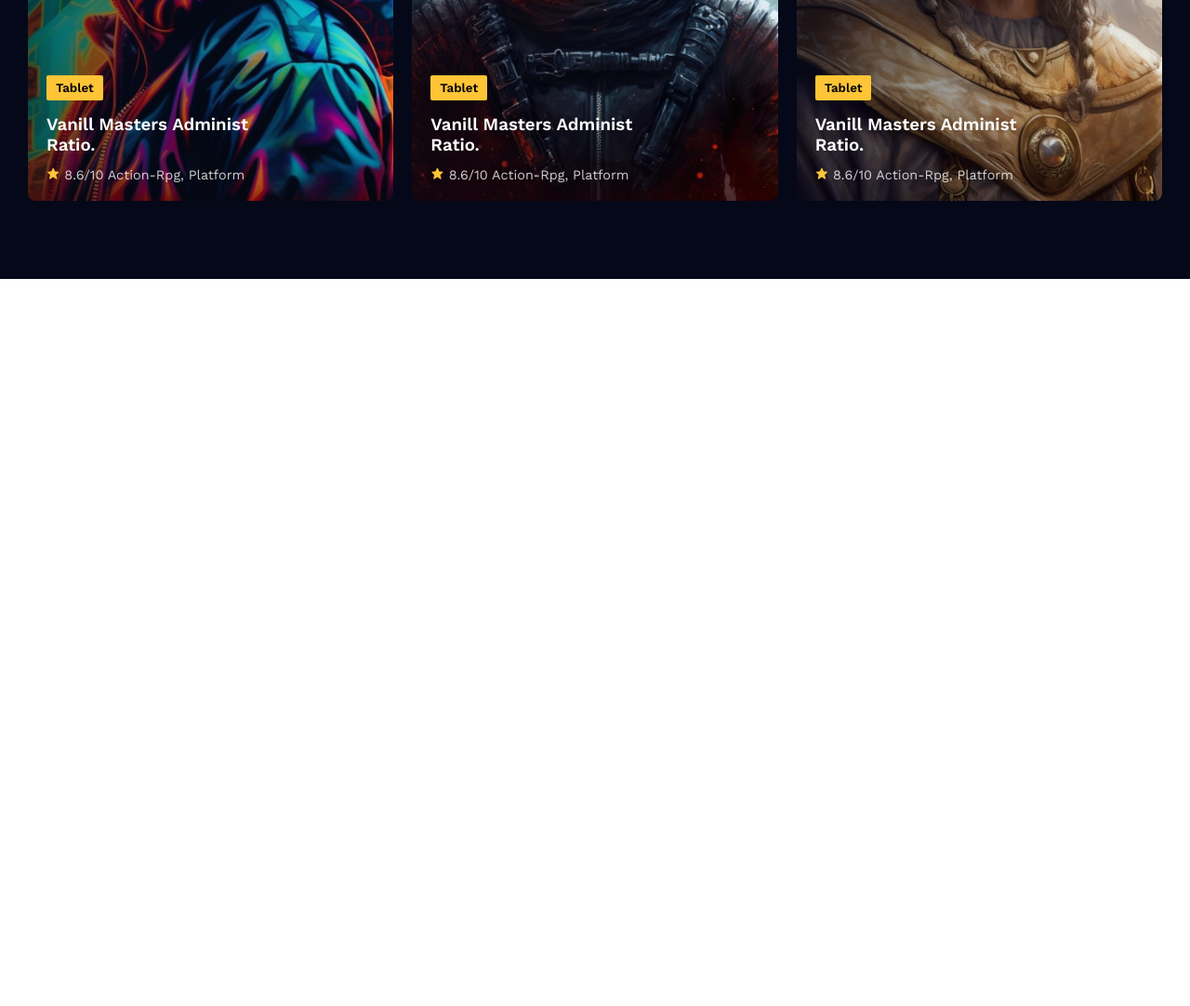
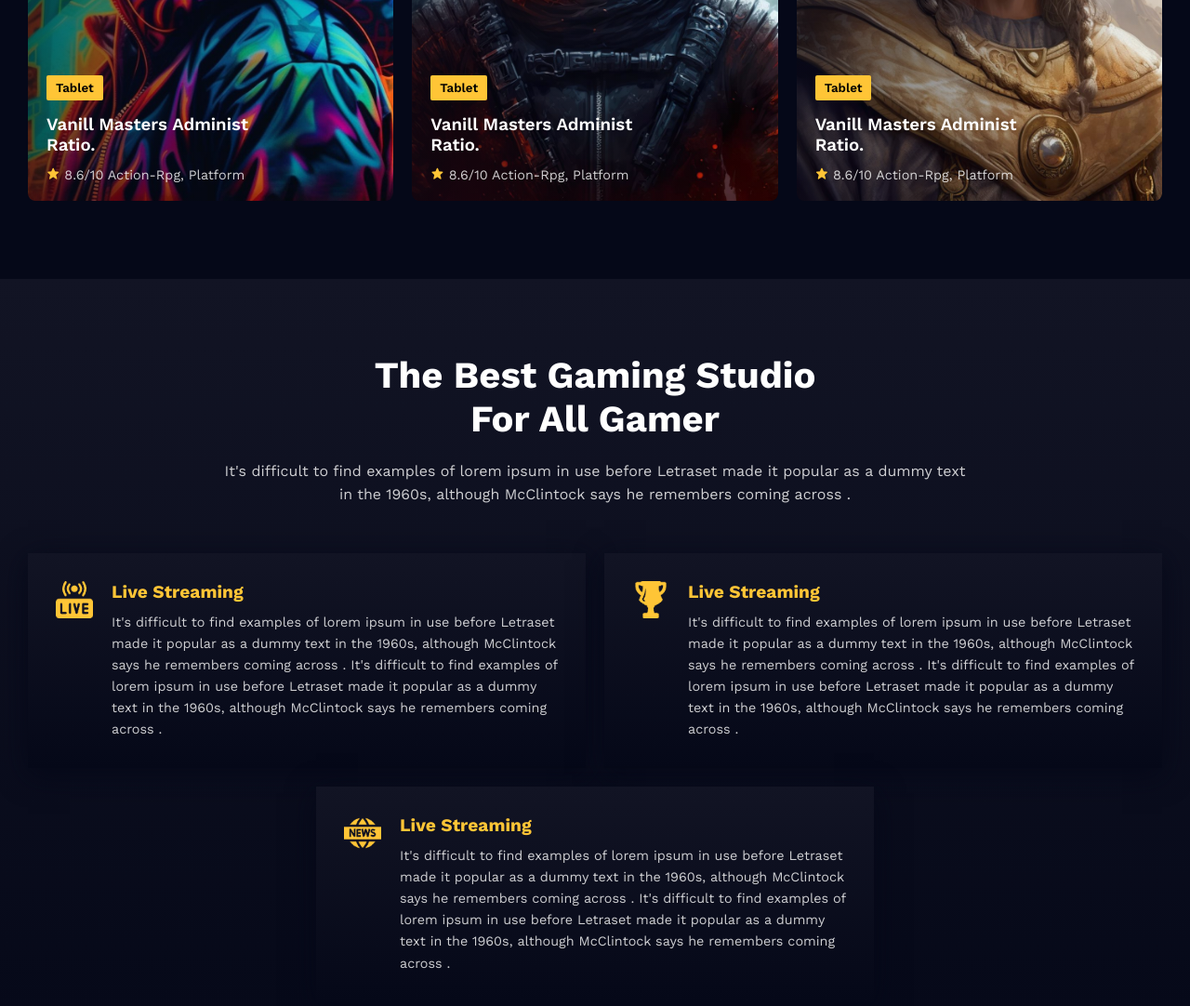
Before and after one commit to obidyhasan/Game-World, a plain HTML site: page index.html in a window 1280 px wide. Shown: the part 1441-2523 px from the top of the page at 93% size. Before the commit the page ends 1741 px from the top, so only its background shows below. Drawn offline with nearby package versions, Linux system fonts and the light colour scheme.

Commit message:
include Gaming Studio Section

```diff
--- a/index.html
+++ b/index.html
@@ -127,6 +127,53 @@
 
         </section>
 
+
+        <!-- Gaming Studio Section -->
+        <section class="gaming-studio-section">
+
+            <div class="gaming-studio-content">
+
+                <h2 class="title">The Best Gaming Studio For All Gamer</h2>
+                <p>It's difficult to find examples of lorem ipsum in use before Letraset made it popular as a dummy text in the 1960s, although McClintock says he remembers coming across .</p>
+
+                <div class="gaming-studio-container">
+
+                    <div class="studio-item studio-item-1">
+
+                        <img src="./assets/Group 55.png" alt="">
+                        <div class="item-content">
+                            <h5>Live Streaming</h5>
+                            <p>It's difficult to find examples of lorem ipsum in use before Letraset made it popular as a dummy text in the 1960s, although McClintock says he remembers coming across . It's difficult to find examples of lorem ipsum in use before Letraset made it popular as a dummy text in the 1960s, although McClintock says he remembers coming across .</p>
+                        </div>
+
+                    </div>
+
+                    <div class="studio-item studio-item-2">
+
+                        <img src="./assets/Group 60.png" alt="">
+                        <div class="item-content">
+                            <h5>Live Streaming</h5>
+                            <p>It's difficult to find examples of lorem ipsum in use before Letraset made it popular as a dummy text in the 1960s, although McClintock says he remembers coming across . It's difficult to find examples of lorem ipsum in use before Letraset made it popular as a dummy text in the 1960s, although McClintock says he remembers coming across .</p>
+                        </div>
+
+                    </div>
+
+                    <div class="studio-item studio-item-3">
+
+                        <img src="./assets/Group 61.png" alt="">
+                        <div class="item-content">
+                            <h5>Live Streaming</h5>
+                            <p>It's difficult to find examples of lorem ipsum in use before Letraset made it popular as a dummy text in the 1960s, although McClintock says he remembers coming across . It's difficult to find examples of lorem ipsum in use before Letraset made it popular as a dummy text in the 1960s, although McClintock says he remembers coming across .</p>
+                        </div>
+
+                    </div>
+
+                </div>
+
+            </div>
+
+        </section>
+
     </main>
 
 
--- a/style/style.css
+++ b/style/style.css
@@ -216,3 +216,61 @@ New released games Section -------------------------
 .item-bottom p i{
     color: var(--primary-color);
 }
+
+
+/*
+Gaming Studio Section ----------------------
+*/
+.gaming-studio-section{
+    background: linear-gradient(to bottom,rgb(18, 20, 36),rgb(5, 8, 24) 100%);
+}
+
+.gaming-studio-content{
+    max-width: 1400px;
+    margin: 0 auto;
+    padding: 80px 30px;
+}
+
+.gaming-studio-content h2{
+    max-width: 500px;
+    margin: 0 auto;
+}
+
+.gaming-studio-content > p{
+    max-width: 800px;
+    text-align: center;
+    margin: 20px auto 50px;
+}
+
+.gaming-studio-container{
+    display: grid;
+    gap: 20px;
+    grid-template-columns: repeat(4, 1fr);
+}
+
+.studio-item{
+    background: linear-gradient(to bottom,rgb(18, 20, 36),rgb(5, 8, 24) 100%);
+    padding: 30px;
+    grid-column: span 2;
+    box-shadow: rgba(5, 8, 24) 0px 7px 29px 0px;
+    display: flex;
+    align-items: start;
+    gap: 20px;
+}
+
+.studio-item img{
+    width: 40px;
+}
+.studio-item-3{
+    grid-column: 2 / 4;
+}
+
+.item-content h5{
+    color: var(--primary-color);
+    font-size: 1.2rem;
+    margin-bottom: 10px;
+}
+
+.item-content p{
+    font-size: .9rem;
+}
```
Also changed, not shown: assets/Group 55.png (added), assets/Group 60.png (added), assets/Group 61.png (added).
